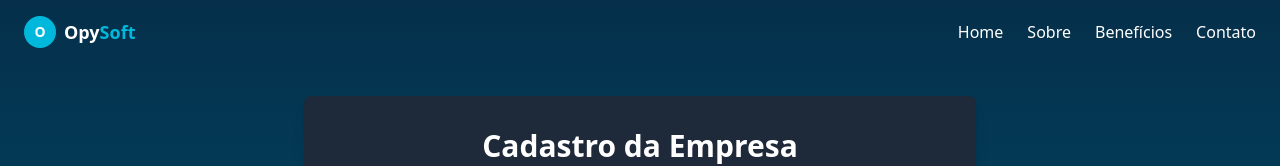
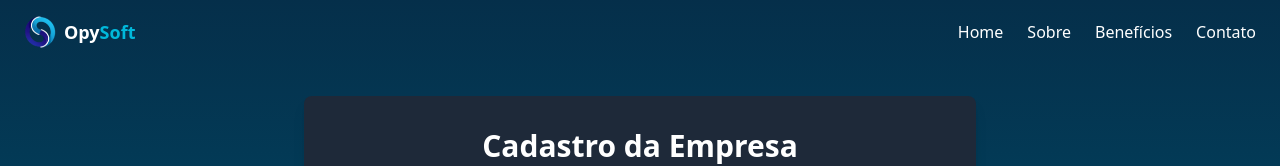
Before and after one commit to Bephh/OpySoft-TCC, a React (Vite) app in the folder FrontEnd/: page /register in a window 1280 px wide. Shown: the top 166 px of the page. Built offline with nearby package versions, Linux system fonts and the light colour scheme; no server answers.

Commit message:
arrumado o erro no icone e no registro.jsx

```diff
--- a/FrontEnd/index.html
+++ b/FrontEnd/index.html
@@ -2,11 +2,12 @@
 <html lang="en" class="h-full">
   <head>
     <meta charset="UTF-8" />
-    <link rel="icon" type="image/svg+xml" href="/public/logo.png" />
+  <!-- Favicon served from /public via Vite - use root path "/logo.png" -->
+  <link rel="icon" type="image/png" href="/logo.png" />
     <meta name="viewport" content="width=device-width, initial-scale=1.0" />
     <meta property="og:title" content="OpySoft - Sistema de Gestão Empresarial" />
     <meta property="og:description" content="O OpySoft é um sistema de gestão empresarial completo e intuitivo, projetado para simplificar suas operações diárias e impulsionar o crescimento do seu negócio." />
-    <meta property="og:image" content="/FotoLogo.jpeg" />
+  <meta property="og:image" content="/FotoLogo.jpg" />
     <meta property="og:image:width" content="500" />
     <meta property="og:image:height" content="500" />
     <meta property="og:image:type" content="image/jpeg" />
--- a/FrontEnd/src/RegisterPage.jsx
+++ b/FrontEnd/src/RegisterPage.jsx
@@ -264,7 +264,7 @@ export default function App() {
 
             <header className="absolute top-0 left-0 w-full z-20 px-6 py-4 flex items-center justify-between">
                 <div className="flex items-center gap-2">
-                    <div className="w-8 h-8 bg-cyan-500 rounded-full flex items-center justify-center font-bold text-sm">O</div>
+                    <img src="/logo.png" alt="Logo" className="w-8 h-8" />
                     <a href="/">
                         <span className="font-bold text-lg text-white">
                             Opy<span className="text-cyan-500">Soft</span>
--- a/FrontEnd/src/components/Dashboard.jsx
+++ b/FrontEnd/src/components/Dashboard.jsx
@@ -118,7 +118,7 @@ export default function DashBoard() {
       </div>
 
       {/* 2. Conteúdo Principal */}
-      <main className="flex-1 flex flex-col overflow-hidden bg-gray-900 text-white w-full" onClick={(e) => e.stopPropagation()}>
+  <main className="flex-1 flex flex-col min-h-0 overflow-hidden bg-gray-900 text-white w-full" onClick={(e) => e.stopPropagation()}>
         {/* Botão de menu para telas mobile - sem texto, apenas ícone */}
         <button
           onClick={(e) => {
--- a/FrontEnd/src/index.css
+++ b/FrontEnd/src/index.css
@@ -10,10 +10,11 @@ html, body {
 
 body {
   background-color: rgb(17, 24, 39); /* bg-gray-900 */
-  /* Evita que o body gere uma segunda barra de rolagem.
-     O aplicativo React deve controlar a rolagem internamente nos containers
-     (por exemplo, o <main> com overflow-y-auto em Dashboard). */
-  overflow: hidden;
+  /* Permite rolagem do documento quando necessário (páginas públicas/landing).
+    Evitamos scroll horizontal e deixamos scroll vertical para o documento e
+    para containers internos quando aplicável. */
+  overflow-y: auto;
+  overflow-x: hidden;
 }
 
 #root {
```
